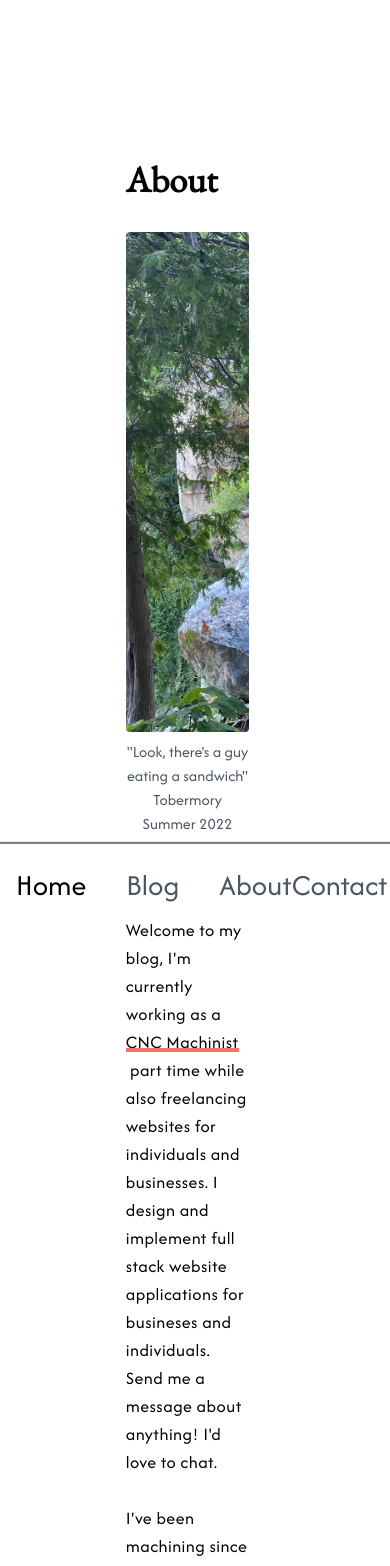
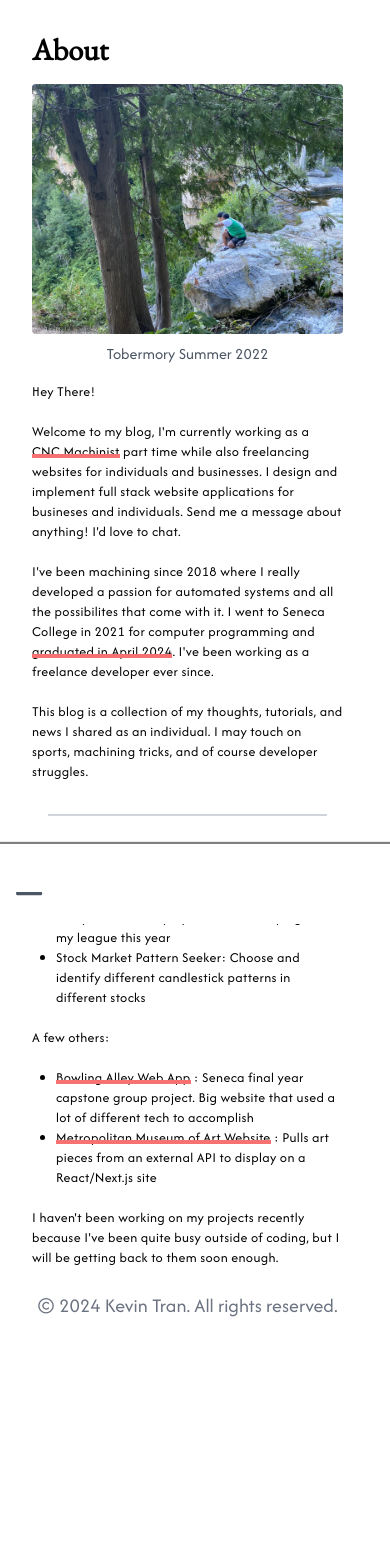
Before and after one commit to kevintine/personal_website, a React (Create React App) app: page /about in a window 390 px wide. Shown: the top 1566 px of the page. After the commit the page ends 1344 px from the top, so only its background shows below. Built offline with nearby package versions, Linux system fonts and the light colour scheme.

Commit message:
mobile responsiveness

```diff
--- a/package.json
+++ b/package.json
@@ -5,6 +5,7 @@
   "dependencies": {
     "@fortawesome/fontawesome-svg-core": "^6.6.0",
     "@fortawesome/free-brands-svg-icons": "^6.6.0",
+    "@fortawesome/free-solid-svg-icons": "^6.6.0",
     "@fortawesome/react-fontawesome": "^0.2.2",
     "@testing-library/jest-dom": "^5.17.0",
     "@testing-library/react": "^13.4.0",
--- a/src/components/Navbar.js
+++ b/src/components/Navbar.js
@@ -1,8 +1,12 @@
 import React, { useEffect, useState, useRef } from 'react';
 import { Link } from "react-router-dom";
+import { FontAwesomeIcon } from '@fortawesome/react-fontawesome';
+import { faBars, faTimes } from '@fortawesome/free-solid-svg-icons';
 
 function Navbar() {
   const [showNavbar, setShowNavbar] = useState(true);
+  const [isMobile, setIsMobile] = useState(window.innerWidth <= 425); // Check if screen is <= 425px
+  const [menuOpen, setMenuOpen] = useState(false);
   const lastScrollY = useRef(0); // Use useRef to keep track of lastScrollY
 
   useEffect(() => {
@@ -17,13 +21,24 @@ function Navbar() {
       lastScrollY.current = window.scrollY; // Update the ref
     };
 
+    const handleResize = () => {
+      // Check if the screen width is <= 425px
+      setIsMobile(window.innerWidth <= 425);
+    };
+
     window.addEventListener('scroll', handleScroll);
+    window.addEventListener('resize', handleResize);
 
     // Cleanup event listener on unmount
     return () => {
       window.removeEventListener('scroll', handleScroll);
+      window.removeEventListener('resize', handleResize);
     };
   }, []); // No dependencies needed here
+
+  const toggleMenu = () => {
+    setMenuOpen(!menuOpen); // Toggle menu open/close state
+  };
 
   return (
     <div
@@ -31,14 +46,94 @@ function Navbar() {
       style={{ boxShadow: "0px -2px 1px rgba(0, 0, 0, 0.5)" }} // Custom shadow to make it stronger
     >
       <div className="flex-grow flex justify-between max-w-screen-xl mx-auto px-4"> {/* Added padding to the sides */}
-        <div className="space-x-10">
-          <Link style={{ fontFamily: 'AfacadFlux, sans-serif' }} className="text-black hover:text-red-500" to={"/"}>Home</Link>
-          <Link style={{ fontFamily: 'AfacadFlux, sans-serif' }} className="hover:text-red-500" to={"/blog"}>Blog</Link>
-          <Link style={{ fontFamily: 'AfacadFlux, sans-serif' }} className="hover:text-red-500" to={"/about"}>About</Link>
-        </div>
-        <div>
-          <Link style={{ fontFamily: 'AfacadFlux, sans-serif' }} className="hover:text-red-500" to={"/contact"}>Contact</Link>
-        </div>
+        {isMobile ? (
+          <>
+            {/* Mobile hamburger icon */}
+            <button onClick={toggleMenu} className="text-3xl">
+              <FontAwesomeIcon icon={menuOpen ? faTimes : faBars} />
+            </button>
+
+            {/* Mobile menu - initially hidden */}
+            <div
+              className={`absolute bottom-20 left-0 w-full bg-white p-6 transition-transform duration-500 ease-in-out transform ${
+                menuOpen ? 'translate-y-0' : 'translate-y-full'
+              }`}
+            >
+              {menuOpen && (
+                <div className="flex flex-col items-center space-y-6">
+                  <Link
+                    onClick={toggleMenu}
+                    style={{ fontFamily: 'AfacadFlux, sans-serif' }}
+                    className="text-black hover:text-red-500"
+                    to={"/"}
+                  >
+                    Home
+                  </Link>
+                  <Link
+                    onClick={toggleMenu}
+                    style={{ fontFamily: 'AfacadFlux, sans-serif' }}
+                    className="hover:text-red-500"
+                    to={"/blog"}
+                  >
+                    Blog
+                  </Link>
+                  <Link
+                    onClick={toggleMenu}
+                    style={{ fontFamily: 'AfacadFlux, sans-serif' }}
+                    className="hover:text-red-500"
+                    to={"/about"}
+                  >
+                    About
+                  </Link>
+                  <Link
+                    onClick={toggleMenu}
+                    style={{ fontFamily: 'AfacadFlux, sans-serif' }}
+                    className="hover:text-red-500"
+                    to={"/contact"}
+                  >
+                    Contact
+                  </Link>
+                </div>
+              )}
+            </div>
+          </>
+        ) : (
+          <>
+            {/* Full-size Navbar */}
+            <div className="space-x-10">
+              <Link
+                style={{ fontFamily: 'AfacadFlux, sans-serif' }}
+                className="text-black hover:text-red-500"
+                to={"/"}
+              >
+                Home
+              </Link>
+              <Link
+                style={{ fontFamily: 'AfacadFlux, sans-serif' }}
+                className="hover:text-red-500"
+                to={"/blog"}
+              >
+                Blog
+              </Link>
+              <Link
+                style={{ fontFamily: 'AfacadFlux, sans-serif' }}
+                className="hover:text-red-500"
+                to={"/about"}
+              >
+                About
+              </Link>
+            </div>
+            <div>
+              <Link
+                style={{ fontFamily: 'AfacadFlux, sans-serif' }}
+                className="hover:text-red-500"
+                to={"/contact"}
+              >
+                Contact
+              </Link>
+            </div>
+          </>
+        )}
       </div>
     </div>
   );
--- a/src/pages/page2.js
+++ b/src/pages/page2.js
@@ -28,13 +28,11 @@ function Page2() {
     };
 
     fetchBlogs();
-  }, []); // You can keep the dependency array empty if blogs doesn't need to be watched
-
+  }, []);
 
   const handleBlogClick = () => {
-    // Store blogs in localStorage or context if needed before navigating
-    localStorage.setItem('blogs', JSON.stringify(blogs)); // Example using localStorage
-    navigate('/blog'); // Navigate to the Blog page
+    localStorage.setItem('blogs', JSON.stringify(blogs));
+    navigate('/blog');
   };
 
   return (
@@ -44,15 +42,20 @@ function Page2() {
       animate={{ opacity: 1 }}
       transition={{ duration: 1 }}
     >
-      <div className="flex-grow flex flex-col items-center justify-center w-[500px]">
-        <h1 style={{ fontFamily: 'EBGaramond, sans-serif' }} className="text-4xl font-semibold mb-1">
+      <div className="flex-grow flex flex-col items-center justify-center w-full max-w-lg">
+        <h1
+          style={{ fontFamily: 'EBGaramond, sans-serif' }}
+          className="text-4xl font-semibold mb-1 text-center"
+        >
           My little slice of the internet
         </h1>
-        <p style={{ fontFamily: 'AfacadFlux-Light, sans-serif' }} className="text-2xl italic tracking-wide mb-8">
-          A solo developer trying to help people and himself
+        <p
+          style={{ fontFamily: 'AfacadFlux-Light, sans-serif' }}
+          className="text-2xl italic tracking-wide mb-8 text-center"
+        >
+          A solo developer helping people and himself
         </p>
 
-        {/* Add the rest of your content here... */}
         <div className="flex justify-center space-x-8 mb-4">
           <a
             href="https://www.linkedin.com/in/your-linkedin-username"
@@ -78,46 +81,45 @@ function Page2() {
           </a>
         </div>
 
-        <div className="flex flex-col item-center space-y-4 w-full">
+        <div className="flex flex-col items-center space-y-4 w-full">
           <a
             href="/about"
-            className="group text-3xl text-gray-700 w-full"
+            className="group text-3xl text-gray-700 w-full text-center"
             style={{ fontFamily: 'AfacadFlux, sans-serif' }}
           >
-            <span className="relative inline-block w-full text-center">
+            <span className="relative inline-block">
               About
               <span className="absolute left-0 -bottom-1 w-0 h-1 bg-red-500 group-hover:w-full"></span>
             </span>
           </a>
           <button
             onClick={handleBlogClick}
-            className="group text-3xl text-gray-700 w-full"
+            className="group text-3xl text-gray-700 w-full text-center"
             style={{ fontFamily: 'AfacadFlux, sans-serif' }}
           >
-            <span className="relative inline-block w-full text-center">
+            <span className="relative inline-block">
               Blog
               <span className="absolute left-0 -bottom-1 w-0 h-1 bg-red-500 group-hover:w-full"></span>
             </span>
           </button>
           <a
             href="/contact"
-            className="group text-3xl text-gray-700 w-full mb-12"
+            className="group text-3xl text-gray-700 w-full mb-12 text-center"
             style={{ fontFamily: 'AfacadFlux, sans-serif' }}
           >
-            <span className="relative inline-block w-full text-center">
+            <span className="relative inline-block">
               Contact
               <span className="absolute left-0 -bottom-1 w-0 h-1 bg-red-500 group-hover:w-full"></span>
             </span>
           </a>
         </div>
 
-        {loading && <p>Blogs are being pulled from a free hosting site... </p>}
+        {loading && <p>Blogs loading...</p>}
         {error && <p>Error: {error}</p>}
       </div>
-      <Footer/>
+      <Footer />
     </motion.div>
   );
-
 }
 
 export default Page2;
--- a/src/pages/page3.js
+++ b/src/pages/page3.js
@@ -47,14 +47,25 @@ function Page3() {
   }, {});
 
   return (
-    <div style={{ scrollbarGutter: "stable" }} className="p-32 flex flex-col items-center overflow-x-hidden">
+    <div
+      style={{ scrollbarGutter: "stable" }}
+      className="flex flex-col min-h-screen" // Make the outer div a flex container
+    >
+      <div
+        className="flex-grow p-4 md:p-16 lg:p-32 flex flex-col items-center overflow-x-hidden"
+      >
         <motion.div
-        className="w-[900px] p-8 flex-grow flex flex-col items-start justify-center"
+          className="max-w-[900px] w-full p-4 md:p-8 flex-grow flex flex-col items-start justify-center"
           initial={{ opacity: 0 }}
           animate={{ opacity: 1 }}
           transition={{ duration: 1 }}
         >
-        <h1 style={{ fontFamily: 'EBGaramond, sans-serif' }} className="text-4xl font-bold mb-8">Blog</h1>
+          <h1
+            style={{ fontFamily: 'EBGaramond, sans-serif' }}
+            className="text-3xl md:text-4xl font-bold mb-4 md:mb-8"
+          >
+            Blog
+          </h1>
 
           {/* Render blogs grouped by year */}
           <div className="mt-4 w-full">
@@ -63,22 +74,22 @@ function Page3() {
               .map(year => (
                 <div key={year} style={{ fontFamily: 'AfacadFlux, sans-serif' }} className="flex items-start mb-8">
                   {/* Year column */}
-                <div className="text-3xl font-bold text-right pr-12 pt-4">
+                  <div className="text-2xl md:text-3xl font-bold text-right pr-8 md:pr-12 pt-4">
                     {year}
                   </div>
 
                   {/* Blogs column */}
                   <div className="flex-grow">
-                  {groupedBlogs[year].map((blog, index) => (
+                    {groupedBlogs[year].map((blog) => (
                       <a
                         key={blog._id}
                         href={`/blog/${blog._id}`}
                         className="block border-b border-dotted border-gray-700 tracking-wide"
                       >
-                      <span className="relative inline-block group w-full p-4">
+                        <span className="relative inline-block group w-full p-2 md:p-4">
                           <div className="flex justify-between items-center w-full">
-                          <h2 className="text-3xl text-gray-900">{blog.title}</h2>
-                          <p className="text-lg text-gray-600">{formatDate(blog.dateCreated)}</p>
+                            <h2 className="text-xl md:text-3xl text-gray-900">{blog.title}</h2>
+                            <p className="text-sm md:text-lg text-gray-600">{formatDate(blog.dateCreated)}</p>
                           </div>
                           {/* Underline effect */}
                           <span className="absolute left-0 -bottom-1 w-0 h-1 bg-red-500 group-hover:w-full"></span>
@@ -90,8 +101,9 @@ function Page3() {
               ))}
           </div>
         </motion.div>
+      </div>
 
-      <Footer />
+      <Footer /> {/* Footer will always be at the bottom */}
     </div>
   );
 }
--- a/src/pages/page4.js
+++ b/src/pages/page4.js
@@ -5,25 +5,39 @@ import main from '../assets/images/buddyandi2.JPG';
 
 function Page4() {
   return (
-    <div style={{ scrollbarGutter: "stable" }} className="p-32 flex flex-col items-center overflow-x-hidden">
+    <div
+      style={{ scrollbarGutter: "stable" }}
+      className="p-4 md:p-16 lg:p-32 flex flex-col items-center overflow-x-hidden"
+    >
       <motion.div
-        className="max-w-[900px] p-8 flex-grow flex flex-col items-start justify-center"
+        className="max-w-[900px] w-full p-4 md:p-8 flex-grow flex flex-col items-start justify-center"
         initial={{ opacity: 0 }}
         animate={{ opacity: 1 }}
         transition={{ duration: 1 }}
       >
-        <h1 style={{ fontFamily: 'EBGaramond, sans-serif' }} className="text-4xl font-bold mb-8">About</h1>
-        <div className="w-full mb-6">
+        <h1
+          style={{ fontFamily: 'EBGaramond, sans-serif' }}
+          className="text-3xl md:text-4xl font-bold mb-4 md:mb-8"
+        >
+          About
+        </h1>
+        <div className="w-full mb-4 md:mb-6">
           <img
             src={main}
             alt="Welcome Banner"
-          className="w-full h-[500px] object-cover mb-2 rounded"
+            className="w-full h-[250px] md:h-[500px] object-cover mb-2 rounded"
           />
-          <p style={{ fontFamily: 'AfacadFlux, sans-serif' }} className="text-center text-gray-600">
-            "Look, there's a guy eating a sandwich" Tobermory Summer 2022
+          <p
+            style={{ fontFamily: 'AfacadFlux, sans-serif' }}
+            className="text-center text-gray-600"
+          >
+            Tobermory Summer 2022
           </p>
         </div>
-        <p style={{ fontFamily: 'AfacadFlux, sans-serif' }} className="text-left tracking-wide text-lg">
+        <p
+          style={{ fontFamily: 'AfacadFlux, sans-serif' }}
+          className="text-left tracking-wide text-sm md:text-lg"
+        >
           Hey There!<br/><br/>
 
           Welcome to my blog, I'm currently working as a&nbsp;
@@ -60,10 +74,14 @@ function Page4() {
 
           This blog is a collection of my thoughts, tutorials, and news I shared as an individual. I may touch on
           sports, machining tricks, and of course developer struggles.
+        </p>
 
-        </p>
         <hr className="border-t-2 border-gray-300 my-8 w-[90%] mx-auto" />
-        <p style={{ fontFamily: 'AfacadFlux, sans-serif' }} className="text-left tracking-wide text-lg">
+
+        <p
+          style={{ fontFamily: 'AfacadFlux, sans-serif' }}
+          className="text-left tracking-wide text-sm md:text-lg"
+        >
           My current projects are:<br/><br/>
 
           <ul className="list-disc ml-6">
@@ -79,7 +97,8 @@ function Page4() {
                   <span className="absolute left-0 bottom-1 w-0 h-1 bg-red-400 w-full opacity-700"></span>
                 </span>
               </a>
-          &nbsp;: Teams and trade analysis based on player statistics. Hoping to win my league this year</li>
+              &nbsp;: Teams and trade analysis based on player statistics. Hoping to win my league this year
+            </li>
             <li>Stock Market Pattern Seeker: Choose and identify different candlestick patterns in different stocks</li>
           </ul>
 
@@ -87,7 +106,8 @@ function Page4() {
           A few others:<br/><br/>
 
           <ul className="list-disc ml-6">
-            <li><a
+            <li>
+              <a
                 href="https://github.com/kevintine/PRJ566"
                 target="_blank"
                 rel="noopener noreferrer"
@@ -98,8 +118,10 @@ function Page4() {
                   <span className="absolute left-0 bottom-1 w-0 h-1 bg-red-400 w-full opacity-700"></span>
                 </span>
               </a>
-          &nbsp;: Seneca final year capstone group project. Big website that used a lot of different tech to accomplish</li>
-            <li><a
+              &nbsp;: Seneca final year capstone group project. Big website that used a lot of different tech to accomplish
+            </li>
+            <li>
+              <a
                 href="https://github.com/kevintine/Museum-of-Art-Collection-API"
                 target="_blank"
                 rel="noopener noreferrer"
@@ -110,7 +132,8 @@ function Page4() {
                   <span className="absolute left-0 bottom-1 w-0 h-1 bg-red-400 w-full opacity-700"></span>
                 </span>
               </a>
-          &nbsp;: Pulls art pieces from an external API to display on a React/Next.js site</li>
+              &nbsp;: Pulls art pieces from an external API to display on a React/Next.js site
+            </li>
           </ul>
 
           <br/>
```
Also changed, not shown: 1 other file (tests, documents, lock files or other folders). Lines whose indentation alone changed are shown as unchanged.
